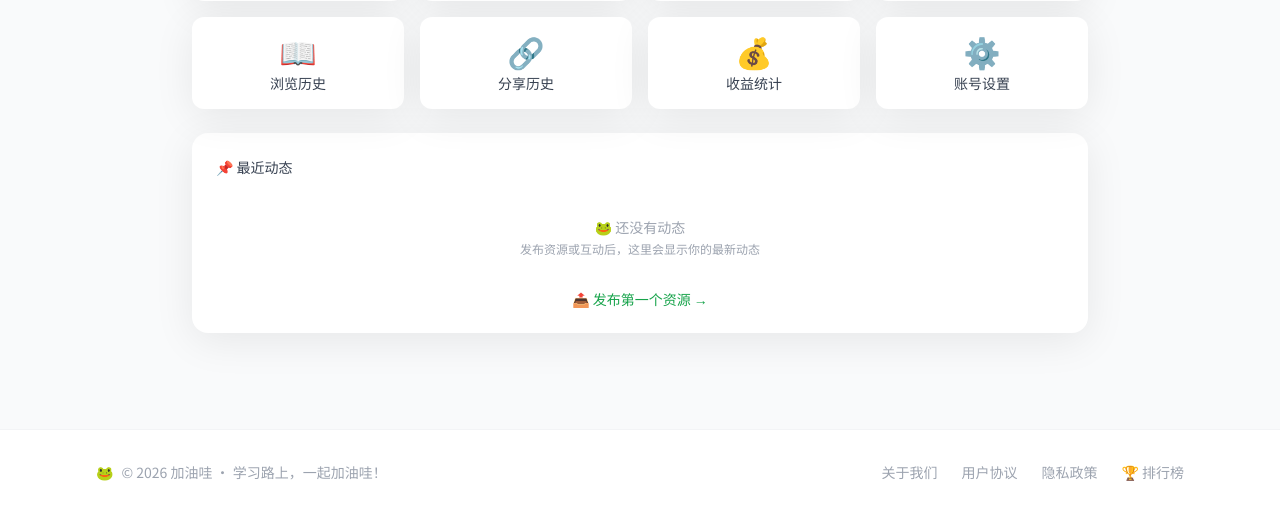
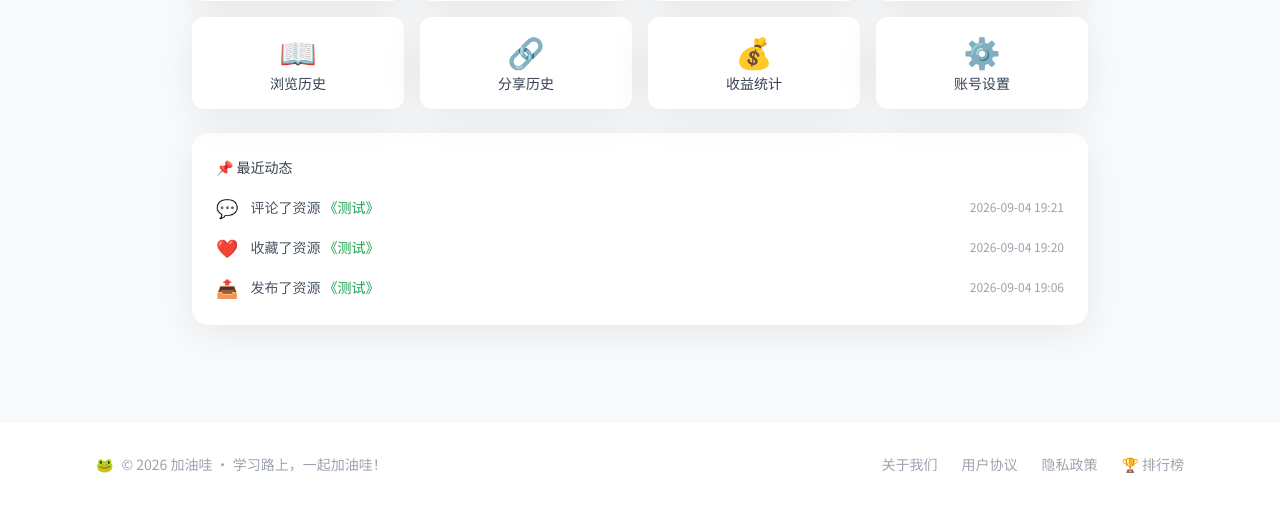
Before and after one commit to clytiee/jiayouwa, a Django app: page /profile/ in a window 1280 px wide. Shown: the part 468-982 px from the top of the page. After the commit the page ends 941 px from the top, so only its background shows below. Run offline with Django 5.2, Linux system fonts and the light colour scheme; a user stored in the database is signed in; data comes from the database, SQL or seed files in the repository; some libraries are stand-ins or nearby versions.

Commit message:
实现最近动态

```diff
--- a/templates/users/profile.html
+++ b/templates/users/profile.html
@@ -103,14 +103,39 @@
 	<!-- ===== 最近动态 ===== -->
 	<div class="mt-6 bg-white rounded-2xl card-shadow p-6">
 		<h3 class="text-sm font-medium text-gray-700 mb-4">📌 最近动态</h3>
+		{% if recent_activities %}
+		<div class="space-y-3">
+			{% for activity in recent_activities %}
+			<div class="flex items-center space-x-3 text-sm">
+				<span class="text-lg flex-shrink-0">{{ activity.icon }}</span>
+				<div class="flex-1 min-w-0">
+					<span class="text-gray-600">
+						{{ activity.text }}
+						{% if activity.resource %}
+						<a href="{% url 'resources:detail' activity.resource.id %}" class="text-green-600 hover:underline">
+							《{{ activity.resource.title }}》
+						</a>
+						{% endif %}
+					</span>
+				</div>
+				<span class="text-xs text-gray-400 flex-shrink-0">{{ activity.time|date:"Y-m-d H:i" }}</span>
+			</div>
+			{% endfor %}
+		</div>
+		{% else %}
 		<div class="text-center text-gray-400 text-sm py-6">
 			<p>🐸 还没有动态</p>
 			<p class="text-xs mt-1">发布资源或互动后，这里会显示你的最新动态</p>
 		</div>
+		{% endif %}
+
+		<!-- 只在没有资源时才显示"发布第一个资源" -->
+		{% if resource_count == 0 %}
 		<a href="{% url 'resources:upload' %}"
-           class="block text-center text-green-600 hover:text-green-700 text-sm mt-2">
+		   class="block text-center text-green-600 hover:text-green-700 text-sm mt-3">
 			📤 发布第一个资源 →
 		</a>
+		{% endif %}
 	</div>
 
 </div>
--- a/users/views.py
+++ b/users/views.py
@@ -135,11 +135,58 @@ def profile_view(request):
     """用户个人主页"""
     user = request.user
 
+    # 统计数据
     resource_count = Resource.objects.filter(uploader=user, status='published').count()
     collect_count = Collect.objects.filter(user=user).count()
     download_count = Download.objects.filter(user=user).count()
     follower_count = Follow.objects.filter(following=user).count()
     following_count = Follow.objects.filter(follower=user).count()
+
+    # ===== 最近动态（合并多种行为） =====
+    from itertools import chain
+    from django.utils import timezone
+
+    activities = []
+
+    # 1. 发布资源
+    for r in Resource.objects.filter(uploader=user, status='published').order_by('-created_at')[:5]:
+        activities.append({
+            'icon': '📤',
+            'text': '发布了资源',
+            'resource': r,
+            'time': r.created_at,
+        })
+
+    # 2. 收藏资源
+    for c in Collect.objects.filter(user=user).order_by('-created_at')[:5]:
+        activities.append({
+            'icon': '❤️',
+            'text': '收藏了资源',
+            'resource': c.resource,
+            'time': c.created_at,
+        })
+
+    # 3. 下载资源
+    for d in Download.objects.filter(user=user).order_by('-downloaded_at')[:5]:
+        activities.append({
+            'icon': '📥',
+            'text': '下载了资源',
+            'resource': d.resource,
+            'time': d.downloaded_at,
+        })
+
+    # 4. 评论
+    for c in Comment.objects.filter(user=user).order_by('-created_at')[:5]:
+        activities.append({
+            'icon': '💬',
+            'text': '评论了资源',
+            'resource': c.resource,
+            'time': c.created_at,
+        })
+
+    # 按时间排序，取最近10条
+    activities.sort(key=lambda x: x['time'], reverse=True)
+    recent_activities = activities[:10]
 
     context = {
         'user': user,
@@ -148,6 +195,7 @@ def profile_view(request):
         'download_count': download_count,
         'follower_count': follower_count,
         'following_count': following_count,
+        'recent_activities': recent_activities,
     }
     return render(request, 'users/profile.html', context)
 
```
Lines whose indentation alone changed are shown as unchanged.
